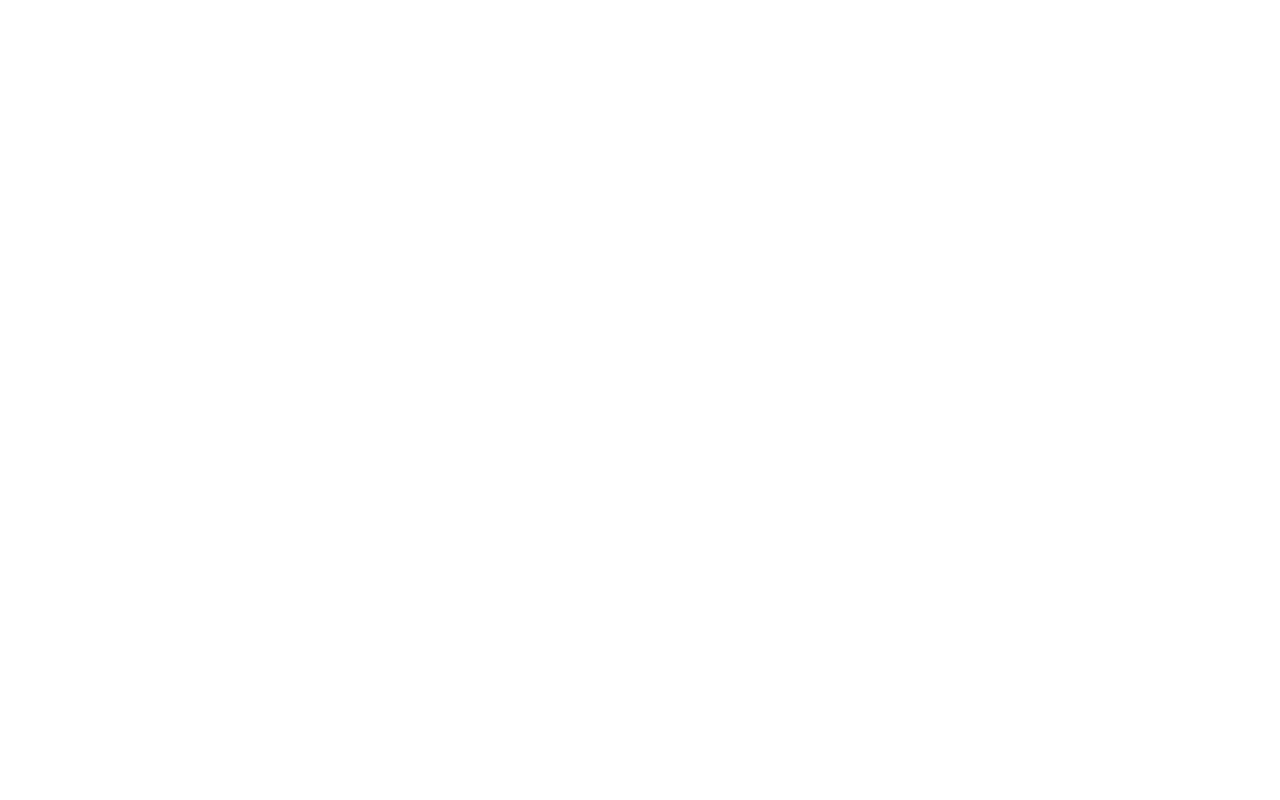
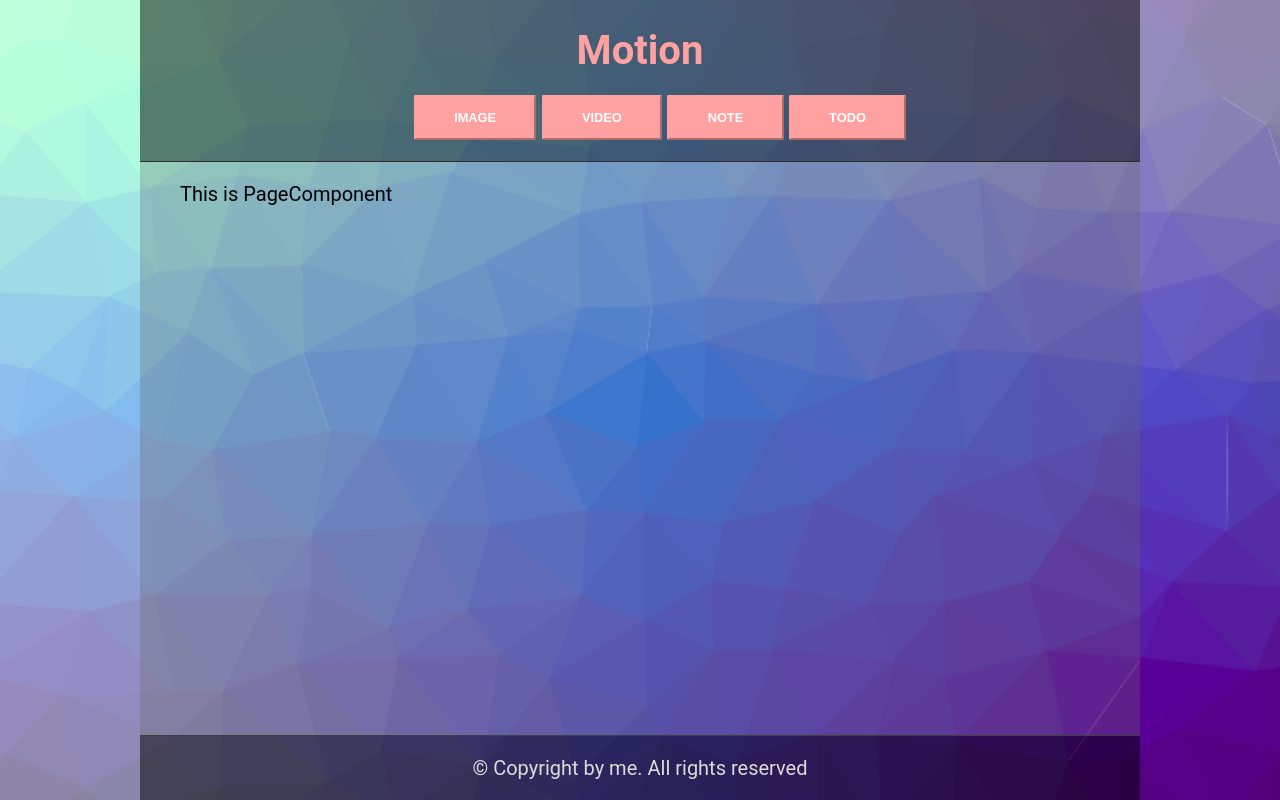
Before and after one commit to Superdex517/Motion, a plain HTML site: page index.html in a window 1280 px wide. Drawn offline with Linux system fonts and the light colour scheme.

Commit message:
pagecomponent

```diff
--- /dev/null
+++ b/dist/app.js
@@ -0,0 +1,8 @@
+import { PageComponent } from "./components/page.js";
+class App {
+    constructor(appRoot) {
+        this.page = new PageComponent();
+        this.page.attachTo(appRoot);
+    }
+}
+new App(document.querySelector('.document'));
--- /dev/null
+++ b/dist/components/page.js
@@ -0,0 +1,10 @@
+export class PageComponent {
+    constructor() {
+        this.element = document.createElement('ul');
+        this.element.setAttribute('class', 'page');
+        this.element.textContent = 'This is PageComponent';
+    }
+    attachTo(parent, position = 'afterbegin') {
+        parent.insertAdjacentElement(position, this.element);
+    }
+}
--- a/index.html
+++ b/index.html
@@ -4,9 +4,27 @@
     <meta charset="UTF-8">
     <meta http-equiv="X-UA-Compatible" content="IE=edge">
     <meta name="viewport" content="width=device-width, initial-scale=1.0">
-    <title>Document</title>
+    <title>Motion</title>
+    <link rel="stylesheet" href="./style/style.css">
+    <script type="module" src="./dist/app.js" defer></script>
 </head>
 <body>
-
+    <div class="app">
+        <header class="banner">
+            <h1>
+                <h1 class="banner__title">Motion</h1>
+                <ul class="control-panel">
+                    <li><button id="new-image" class="create-button">Image</button></li>
+                    <li><button id="new-video" class="create-button">Video</button></li>
+                    <li><button id="new-note" class="create-button">Note</button></li>
+                    <li><button id="new-todo" class="create-button">Todo</button></li>
+                </ul>
+            </h1>
+        </header>
+        <main class="document"></main>
+        <footer class="footer">
+            <p>© Copyright by me. All rights reserved</p>
+        </footer>
+    </div>
 </body>
 </html>
--- a/style/style.css
+++ b/style/style.css
@@ -0,0 +1,109 @@
+:root {
+    --bg-main-color: #00000080;
+    --bg-accent-color: #2d2d2d;
+    --accent-color: #ffa1a1;
+    --text-accent-color: #ffe498;
+    --text-edit-bg-color: #575757;
+    --border-color: #3f3f3f;
+    --shadow-color: #202020;
+    --document-bg-color: #68686850;
+    --component-bg-gradient: radial-gradient(circle, #646464e6 0%, #363636e6 100%);
+    --smokywhite: #dddbd8;
+    --black: #000000;
+    --translucent-black: #00000099;
+  }
+
+  li {
+    list-style: none;
+    padding-left: 0;
+  }
+
+  p {
+    color: var(--smokywhite);
+  }
+
+  label {
+    color: var(--text-accent-color);
+  }
+
+  * {
+    outline: 0;
+    box-sizing: border-box;
+  }
+
+  body {
+    background: url('../assets/cool-background\ \(1\).png') center/cover no-repeat;
+    font-family: Roboto, Oxygen, sans-serif;
+    display: flex;
+    justify-content: center;
+    height: 100vh;
+    overflow: hidden;
+    font-size: 1.25rem;
+    margin: 0;
+  }
+
+  .app {
+    width: 100%;
+    max-width: 1000px;
+    height: 100%;
+    display: flex;
+    flex-direction: column;
+  }
+
+  .banner {
+    background: var(--bg-main-color);
+    border-bottom: 1px solid var(--bg-accent-color);
+    text-align: center;
+  }
+
+  .banner__title {
+    margin: 20px;
+    color: var(--accent-color);
+  }
+
+  .control-panel {
+    display: flex;
+    align-items: center;
+    justify-content: center;
+  }
+
+  .create-button {
+    margin: 0.1em 0.2em;
+    text-align: center;
+    user-select: none;
+    padding: 1em 3em;
+    text-transform: uppercase;
+    font-weight: 600;
+    font-size: 0.8rem;
+    color: white;
+    background-color: var(--accent-color);
+    border-color: var(--accent-color);
+    border-radius: 2px;
+  }
+
+  .document {
+    height: 100%;
+    overflow-y: auto;
+    background-color: var(--document-bg-color);
+    /* Firefox */
+    scrollbar-width: 6px;
+    scrollbar-color: var(--bg-accent-color);
+    scrollbar-face-color: var(--accent-color);
+  }
+
+  .document::-webkit-scrollbar {
+    /* Safari and Chrome */
+    background-color: var(--bg-accent-color);
+    width: 6px;
+  }
+
+  .document::-webkit-scrollbar-thumb {
+    /* Safari and Chrome */
+    background-color: var(--accent-color);
+  }
+
+  .footer {
+    background: var(--bg-main-color);
+    border-top: 1px solid var(--border-color);
+    text-align: center;
+  }
```
Also changed, not shown: 3 other files.
